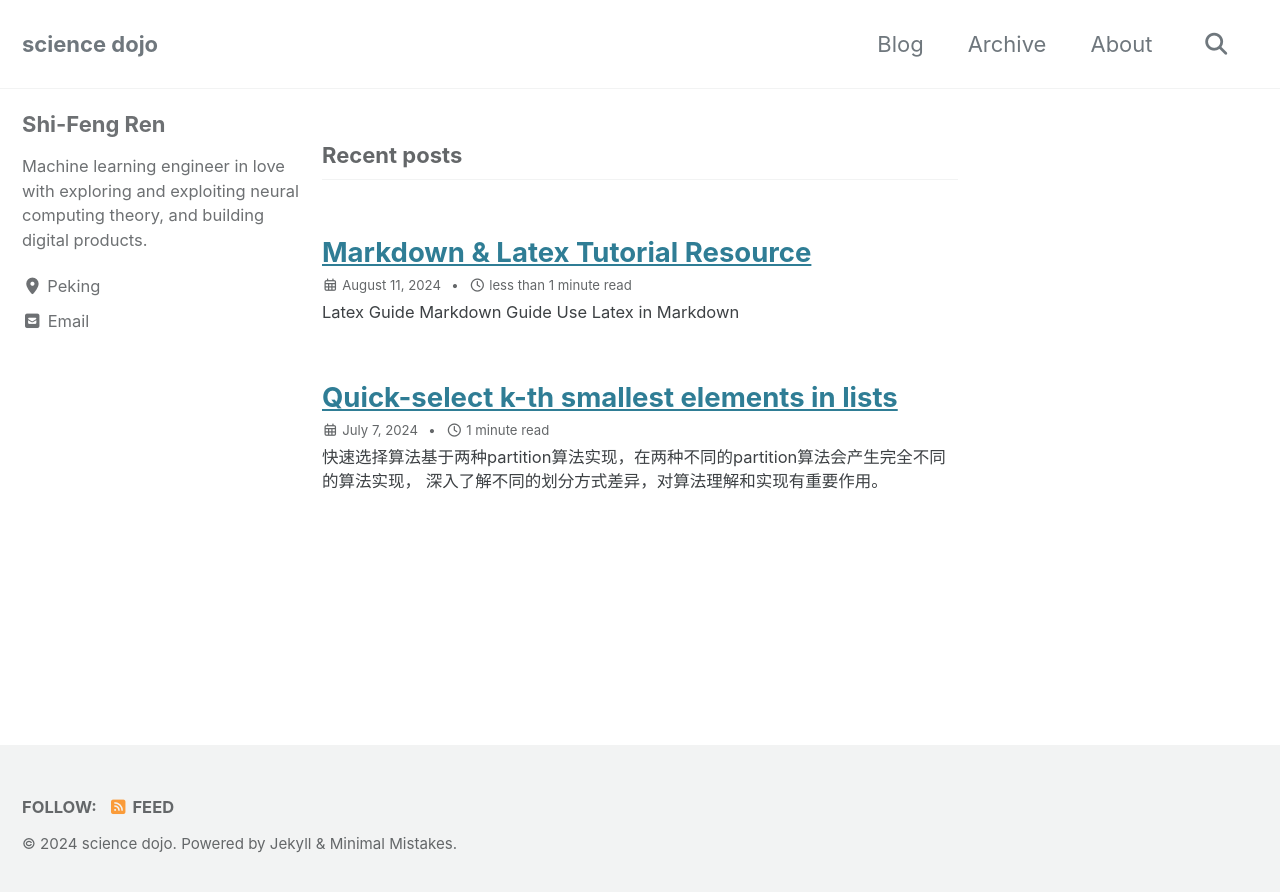
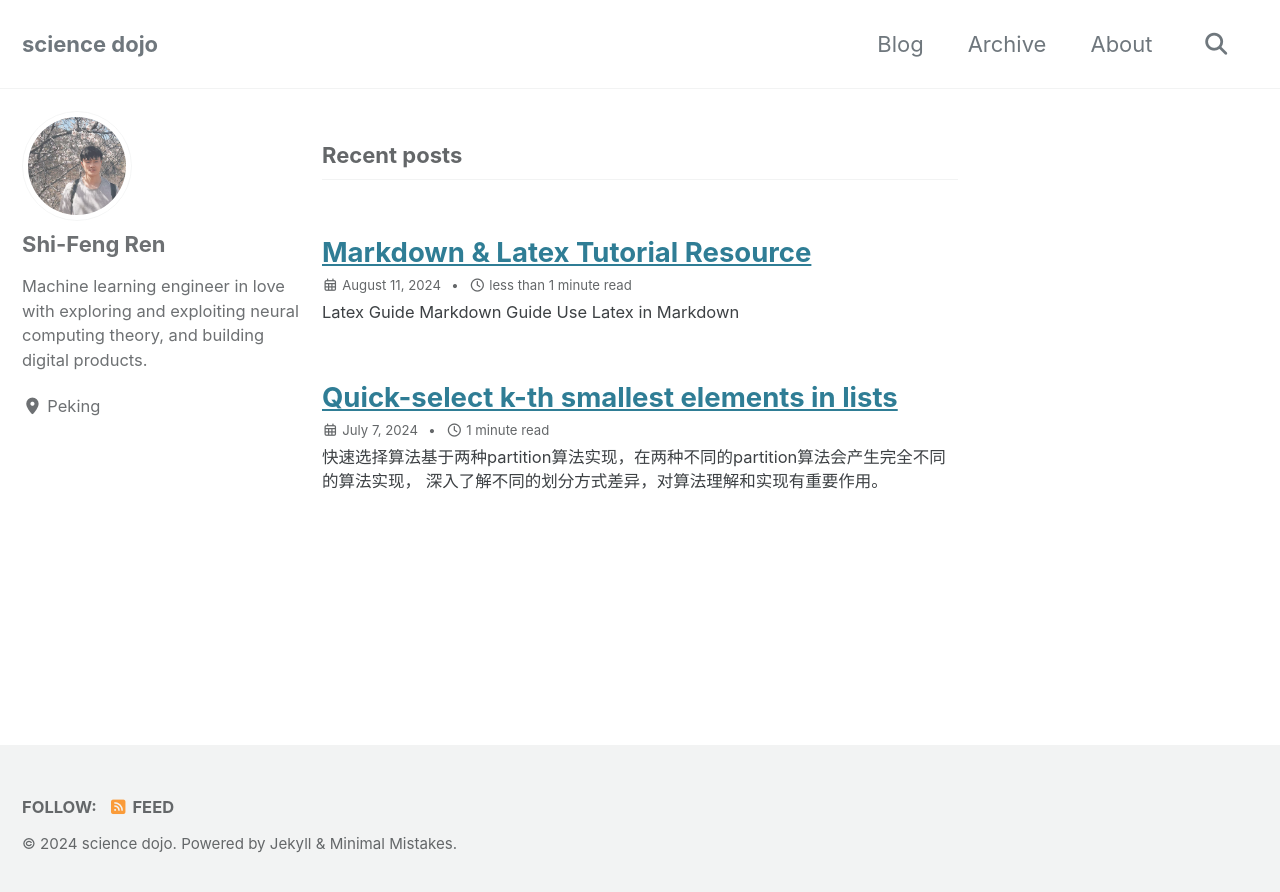
Before and after one commit to science-dojo/science-dojo.github.io, a Jekyll site: the page built from index.html, in a window 1280 px wide. Shown: the top 892 px of the page. Built offline with Jekyll 4.4.1, drawn with Linux system fonts in a browser that asks for light colours; cached includes are drawn as plain includes; the list of posts is cut into pages by our own code.

Commit message:
add avator

```diff
--- a/_config.yml
+++ b/_config.yml
@@ -116,14 +116,14 @@ analytics:
 # Site Author
 author:
   name: "Shi-Feng Ren"
-  avatar: # path of avatar image, e.g. "/assets/images/bio-photo.jpg"
+  avatar: /assets/images/sf_ren.jpg # path of avatar image, e.g. "/assets/images/bio-photo.jpg"
   bio: "Machine learning engineer in love with exploring and exploiting neural computing theory, and building digital products."
   location: "Peking"
   email:
   links:
     - label: "Email"
       icon: "fas fa-fw fa-envelope-square"
-      url: "shifeng.ren.hit@gmail.com"
+      # url: "shifeng.ren.hit@gmail.com"
     - label: "Website"
       icon: "fas fa-fw fa-link"
       # url: "https://your-website.com"
```
Also changed, not shown: assets/images/sf_ren.jpg (added).
